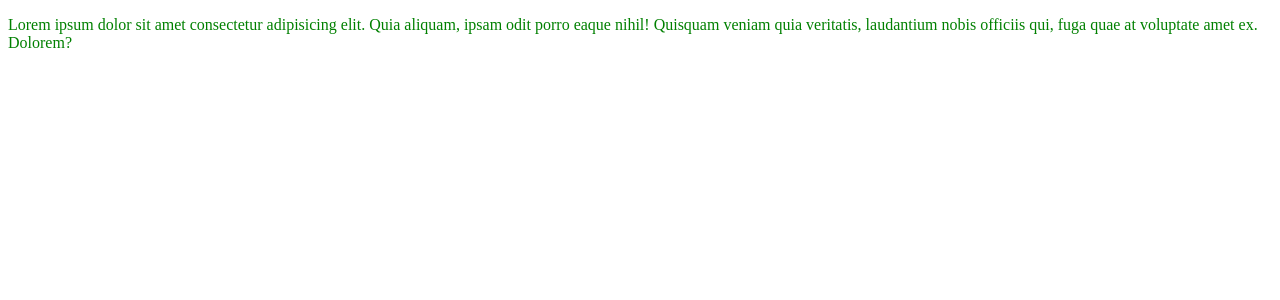
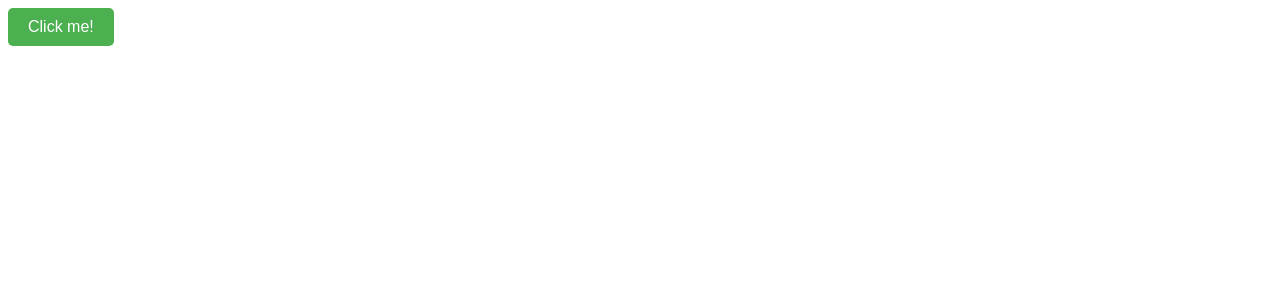
Before and after one commit to AmiranRogava/vue_template, a Vue app: page / in a window 1280 px wide. Shown: the top 300 px of the page. Built offline with nearby package versions, Linux system fonts and the light colour scheme.

Commit message:
props functio with slot

```diff
--- a/src/App.vue
+++ b/src/App.vue
@@ -1,28 +1,20 @@
 <template>
-  <div>
-    <child>
-       <p class="active">Lorem ipsum dolor sit amet consectetur adipisicing elit. Quia aliquam, ipsam odit porro eaque nihil! Quisquam veniam quia veritatis, laudantium nobis officiis qui, fuga quae at voluptate amet ex. Dolorem?</p>
-    </child>
-  </div>
+  <FancyButton :onClick="handleClick">
+    Click me!
+  </FancyButton>
 </template>
 
 <script>
-import child from './components/child.vue';
+import FancyButton from './components/child.vue';
 
 export default {
   components: {
-    child
+    FancyButton
   },
-  data(){
-    return{
-      data:1
+  methods: {
+    handleClick() {
+      alert('Button clicked!');
     }
   }
-
 }
 </script>
-<style scoped>
-.active{
-  color: green;
-}
-</style>
--- a/src/components/child.vue
+++ b/src/components/child.vue
@@ -1,12 +1,33 @@
 <template>
+    <button class="fancy-btn" @click="onClick">
+      <slot></slot>
+    </button>
+  </template>
 
-    <div>
-        <slot></slot>
-    </div>
-</template>
+  <script>
+  export default {
+    name: 'FancyButton',
+    props: {
+      onClick: {
+        type: Function,
+        required: true
+      }
+    }
+  }
+  </script>
 
-<script>
-export default {
+  <style scoped>
+  .fancy-btn {
+    background-color: #4CAF50;
+    color: white;
+    border: none;
+    padding: 10px 20px;
+    cursor: pointer;
+    font-size: 16px;
+    border-radius: 5px;
+  }
 
-}
-</script>
+  .fancy-btn:hover {
+    background-color: #45a049;
+  }
+  </style>
```
